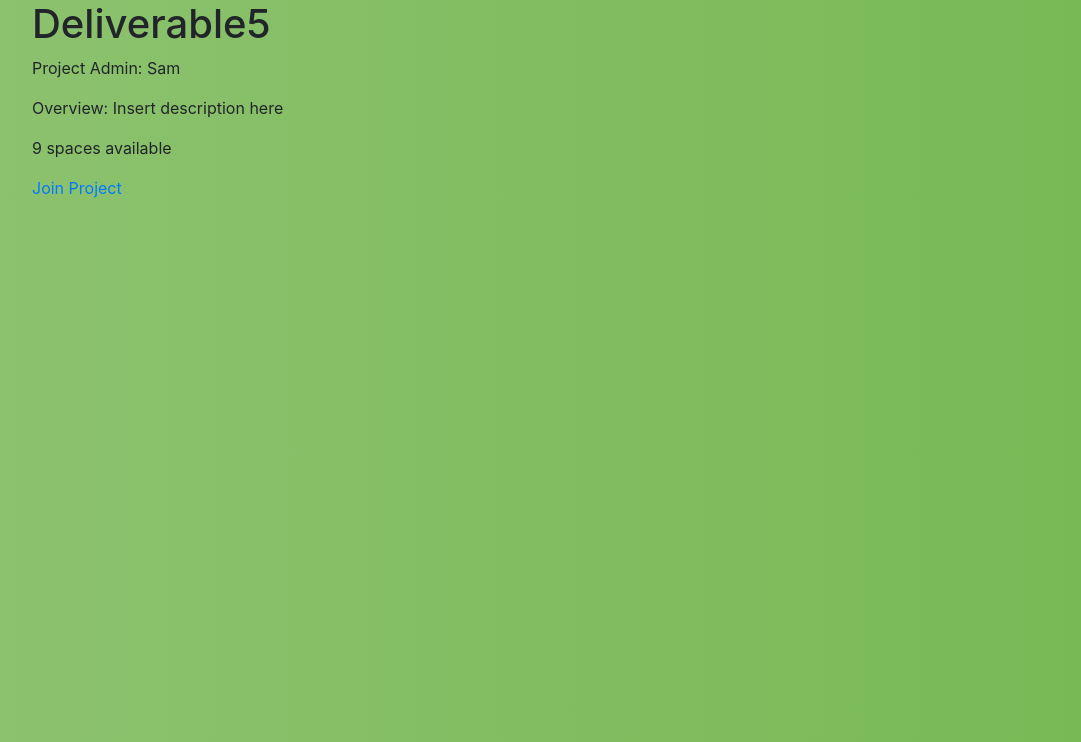
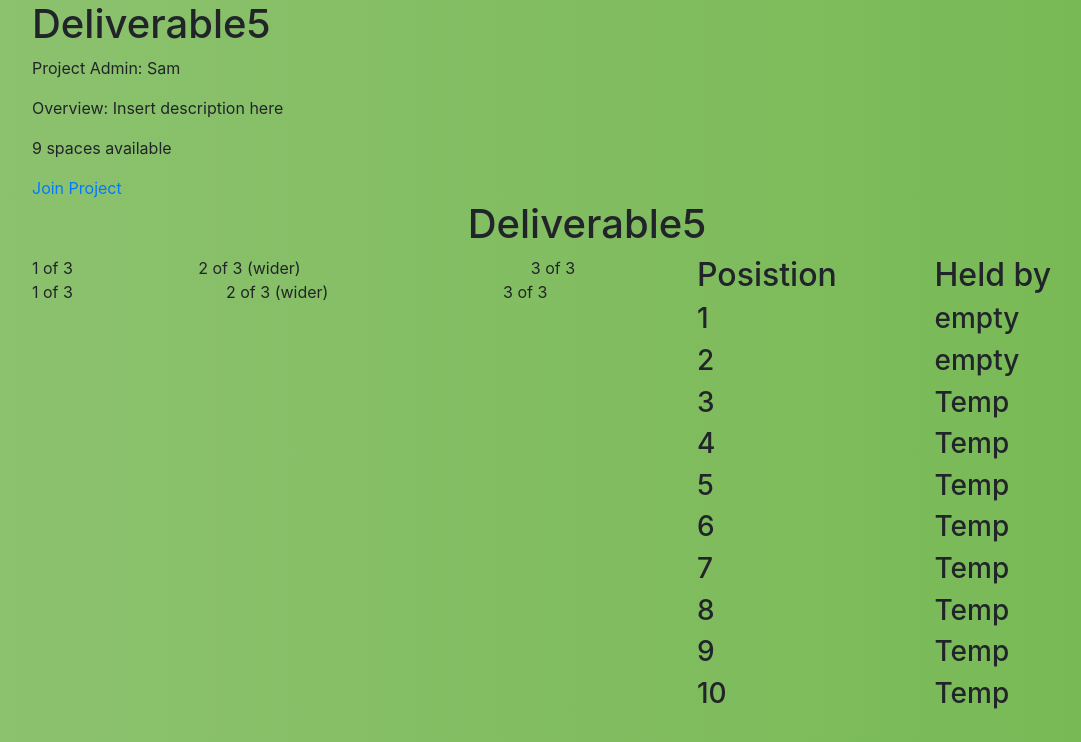
Before and after one commit to iamjaypatel/TeamBuilder-SWE, a Django app: page /projects/1/ in a window 1280 px wide. Shown: the part 58-800 px from the top of the page, without its empty margins (53-1134 px from the left). Run offline with Django 3.2, Linux system fonts and the light colour scheme; some libraries are stand-ins or nearby versions.

Commit message:
updating styling for projects

```diff
--- a/python/TeamBuilder/projects/templates/projects/project.html
+++ b/python/TeamBuilder/projects/templates/projects/project.html
@@ -8,4 +8,64 @@
     <p>{{ posts.spaceAvailable }} spaces available</p>
     <a class="text-primary" href="#">Join Project</a>
 </div>
+<div class="container">
+    <div class="row justify-content-center">
+        <h1> {{ posts.projectName }}</h1>
+    </div>
+    <div class="row">
+        <div class="col-7">
+            <div class="row">
+                <div class="col">
+                    1 of 3
+                </div>
+                <div class="col-6">
+                    2 of 3 (wider)
+                </div>
+                <div class="col">
+                    3 of 3
+                </div>
+            </div>
+            <div class="row">
+                <div class="col">
+                    1 of 3
+                </div>
+                <div class="col-5">
+                    2 of 3 (wider)
+                </div>
+                <div class="col">
+                    3 of 3
+                </div>
+            </div>
+        </div>
+        <div class="col justify-content-center">
+            <h2>Posistion</h2>
+            <h3>1</h3>
+            <h3>2</h3>
+            <h3>3</h3>
+            <h3>4</h3>
+            <h3>5</h3>
+            <h3>6</h3>
+            <h3>7</h3>
+            <h3>8</h3>
+            <h3>9</h3>
+            <h3>10</h3>
+
+        </div>
+        <div class="col justify-content-center">
+            <h2>Held by </h2>
+            <!-- Here we will populate the possistions of project -->
+            <h3>empty</h3>
+            <h3>empty</h3>
+            <h3>Temp</h3>
+            <h3>Temp</h3>
+            <h3>Temp</h3>
+            <h3>Temp</h3>
+            <h3>Temp</h3>
+            <h3>Temp</h3>
+            <h3>Temp</h3>
+            <h3>Temp</h3>
+
+        </div>
+    </div>
+</div>
 {% endblock body %}
--- a/python/TeamBuilder/projects/templates/projects/projhome.html
+++ b/python/TeamBuilder/projects/templates/projects/projhome.html
@@ -28,7 +28,7 @@
                 </div>
         </div>
         <div class="card-footer text-muted text-center">
-            <a href="{% url 'uProject' project_id=post.projectID %}" class="card-link">View Project</a>
+            <a href="{% url 'project' project_id=post.projectID %}" class="card-link">View Project</a>
         </div>
     </div>
 </div>
--- a/python/TeamBuilder/projects/urls.py
+++ b/python/TeamBuilder/projects/urls.py
@@ -4,6 +4,5 @@ from . import views
 
 urlpatterns = [
     path('', views.home, name='projects-home'),
-    path('11111/', views.unique, name='project'),
-    path('<int:project_id>/',views.uniqueP, name ='uProject'),
+    path('<int:project_id>/',views.uniqueP, name ='project'),
 ]
--- a/python/TeamBuilder/projects/views.py
+++ b/python/TeamBuilder/projects/views.py
@@ -29,20 +29,6 @@ def home(request):
     }
     return render(request,'projects/projhome.html', data)
 
-def unique(request):
-    posts = {
-        'projectID':'11111',
-        'projectAdmin':'Sam',
-        'projectName': 'Deliverable5',
-        'descr': 'Insert description here',
-        'maxCap': '10',
-        'spaceTaken': '1',
-        'spaceAvailable': '9'
-    }
-    data = {
-        'posts': posts
-    }
-    return render(request,'projects/project.html', data)
 
 def uniqueP(request, project_id):
     # we will be doing same as unique but instead will query for the project
```
Lines whose indentation alone changed are shown as unchanged.
